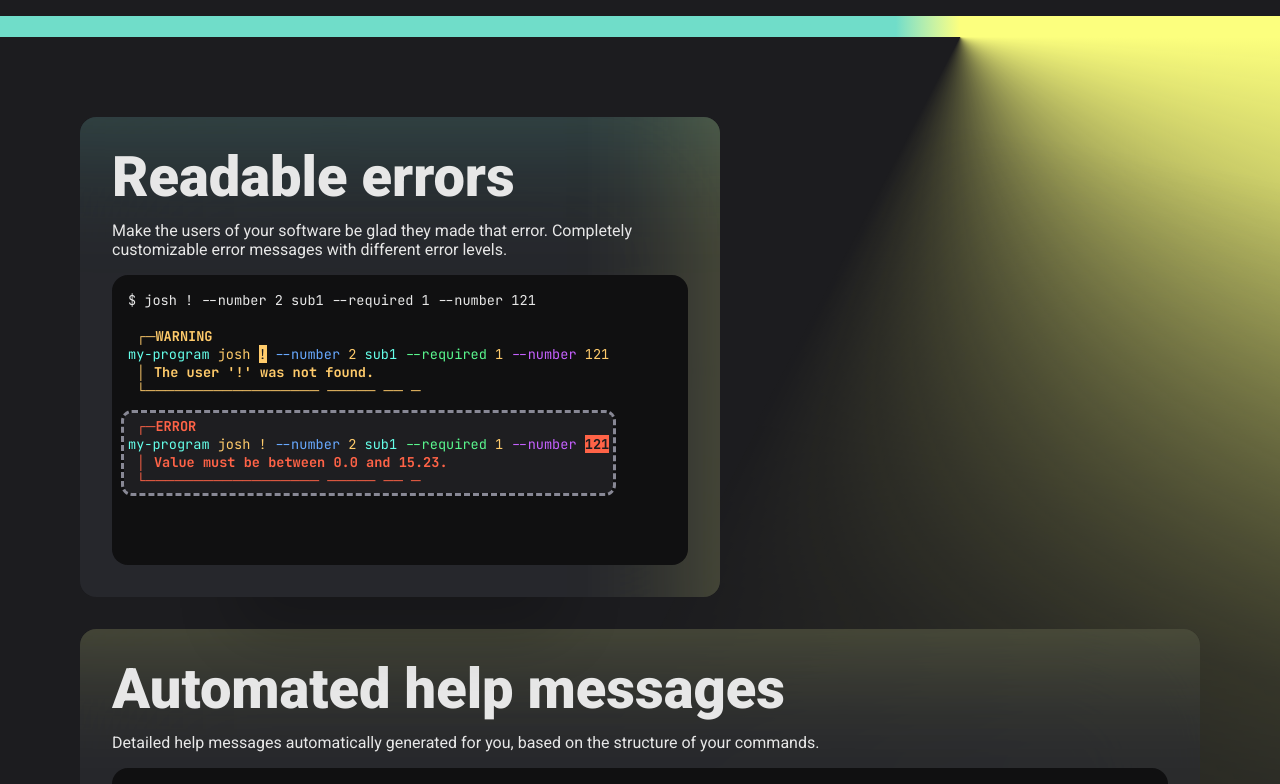
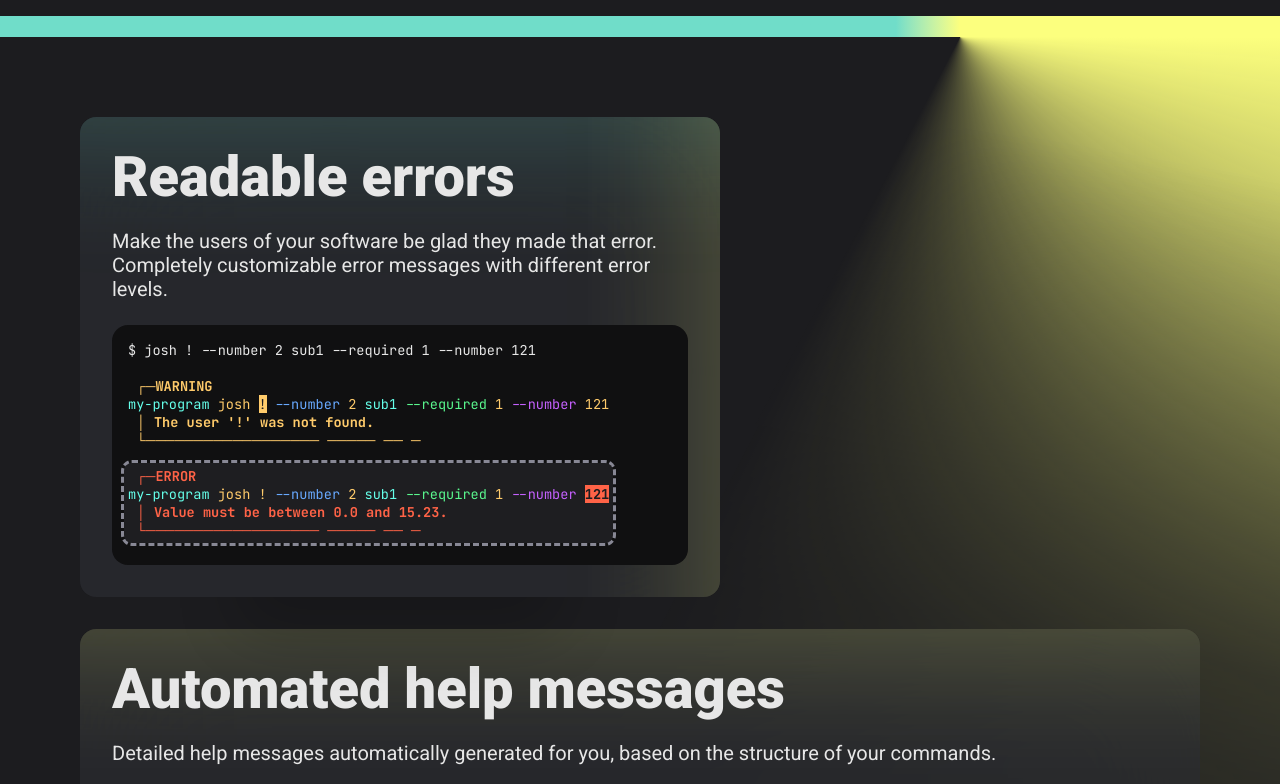
Before and after one commit to darvil82/lanat-web, a SvelteKit app: page / in a window 1280 px wide. Shown: the part 1072-1856 px from the top of the page. Built offline with nearby package versions, Linux system fonts and the light colour scheme; no server answers.

Commit message:
fix font-size fuckup

```diff
--- a/src/routes/(components)/Feature.svelte
+++ b/src/routes/(components)/Feature.svelte
@@ -29,7 +29,7 @@
 		border-radius: var(--border-radius);
 		display: flex;
 		flex-direction: column;
-		gap: 1rem;
+		gap: 1.5rem;
 		min-height: 30rem;
 
 		--shadow-top: #{utils.with-opacity(
--- a/src/routes/(components)/Features.svelte
+++ b/src/routes/(components)/Features.svelte
@@ -94,7 +94,6 @@
 		display: flex;
 		flex-direction: column;
 		gap: 2rem;
-		font-size: 1rem;
 
 		.first-row {
 			display: grid;
--- a/src/routes/app.scss
+++ b/src/routes/app.scss
@@ -87,7 +87,7 @@ h1 {
 }
 
 h2 {
-	font-size: 3.5em;
+	font-size: 3.5rem;
 
 	@include utils.if-tablet() {
 		font-size: min(3rem, 10vw);
```
